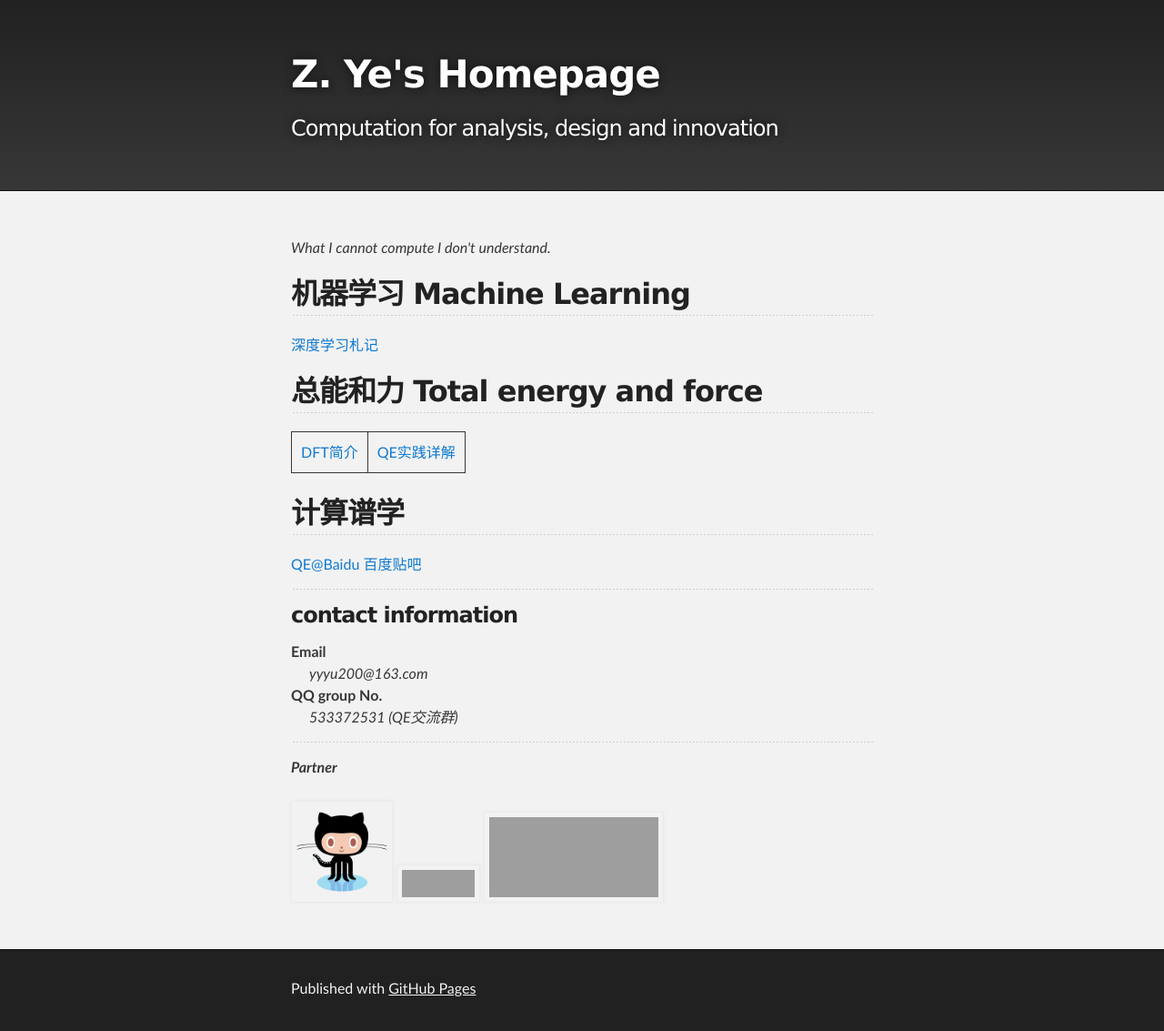
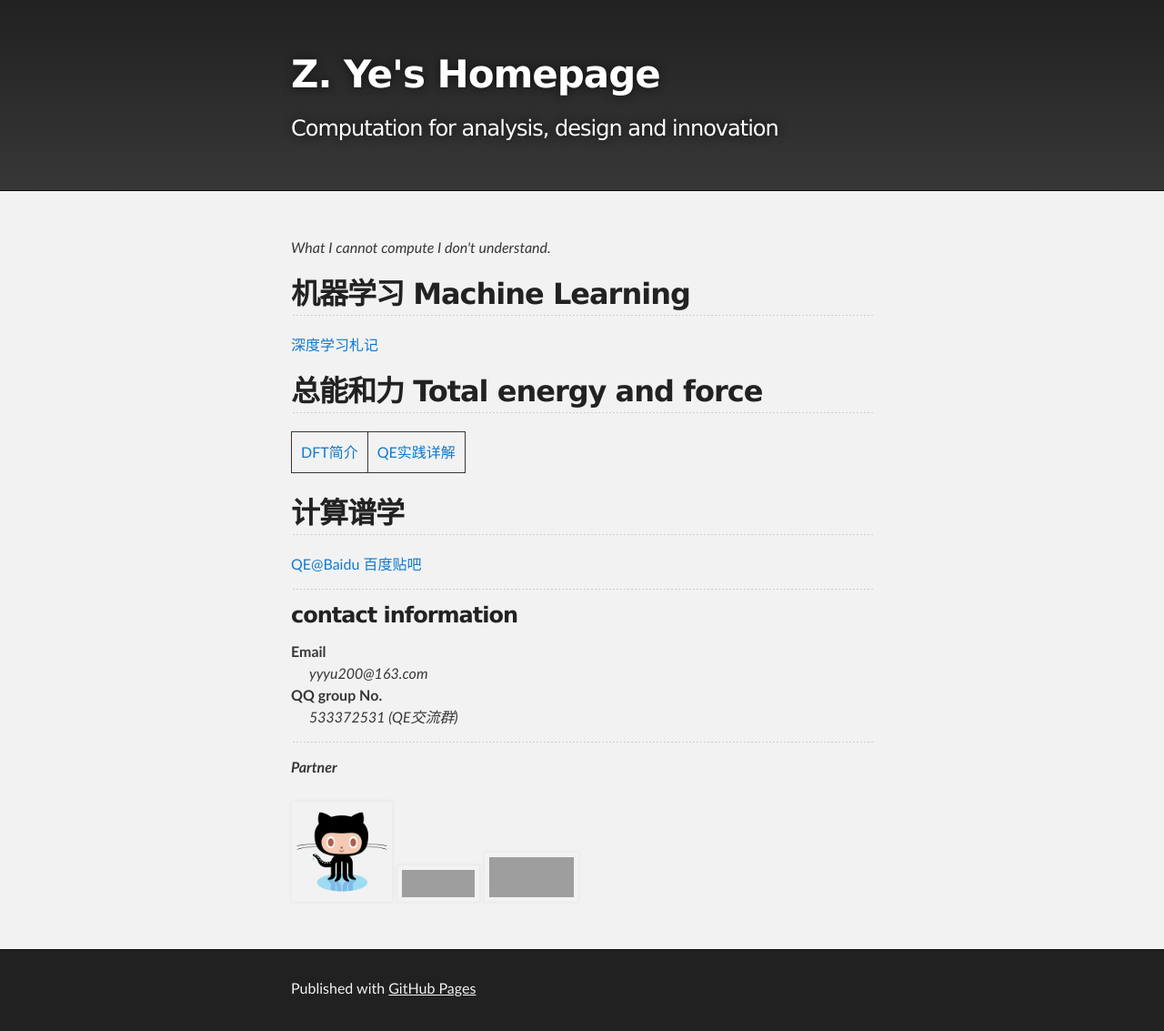
Before and after one commit to yyyu200/yyyu200.github.io, a Jekyll site: the page built from index.md, in a window 1280 px wide. Shown: the whole page at 91% size. Built offline with Jekyll 4.4.1, drawn with Linux system fonts in a browser that asks for light colours; comment, search, counter and statistics services are not loaded; grey boxes are pictures that could not be loaded.

Commit message:
modify at20190404-07:35:24-aliyun

```diff
--- a/index.md
+++ b/index.md
@@ -34,5 +34,5 @@
     </p>
     <img src="./assets/images/github_logo.png" alt="Git Pages"  width="100" height="100">
     <img src="https://tb2.bdstatic.com/tb/static-common/img/search_logo_big_v1_8d039f9.png" alt="Baidu Tieba"  width="80" height="30">
-    <img src="https://sqimg.qq.com/qq_product_operations/im/qqlogo/imlogo_b.png" alt="TecentQQ"  width="186" height="88">
+    <img src="https://sqimg.qq.com/qq_product_operations/im/qqlogo/imlogo_b.png" alt="TecentQQ"  width="93" height="44">
 </p>
```
